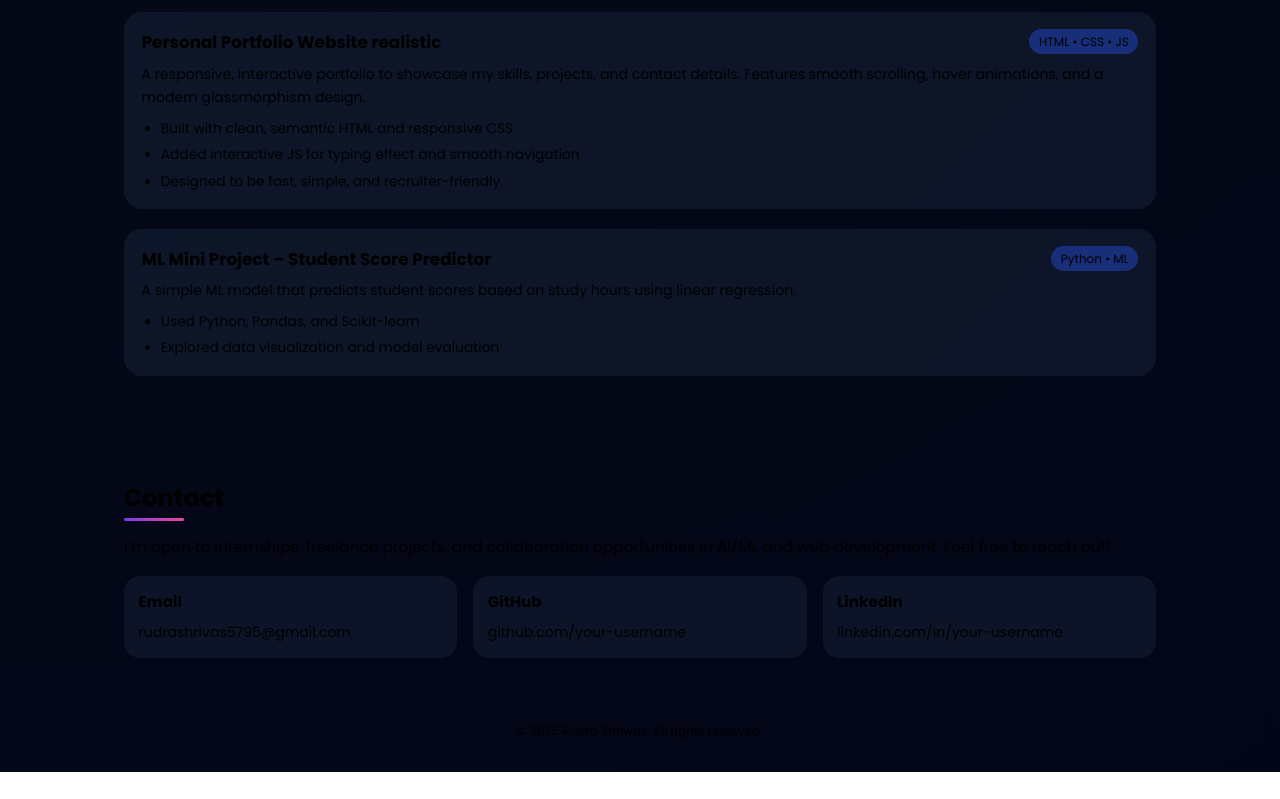
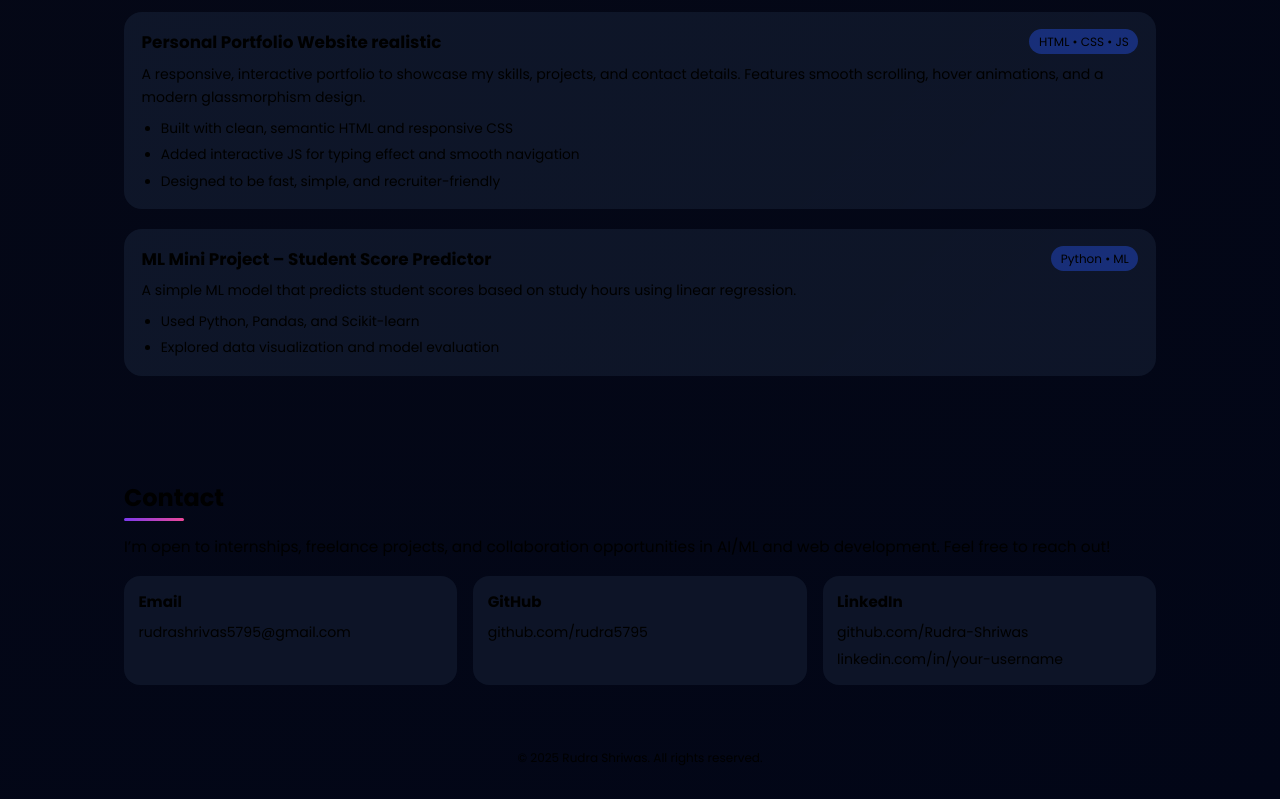
Before and after one commit to Rudra5795/resume-portfolio, a plain HTML site: page index.html in a window 1280 px wide. Shown: the part 1184-1983 px from the top of the page. Before the commit the page ends 1956 px from the top, so only its background shows below. Drawn offline with Linux system fonts and the light colour scheme.

Commit message:
change colours and some

```diff
--- a/index.html
+++ b/index.html
@@ -157,11 +157,13 @@
                     </div>
                     <div class="contact-item">
                         <h3>GitHub</h3>
-                        <a href="#" target="_blank">github.com/your-username</a>
+                        <a href="#" target="_blank">github.com/rudra5795</a>
                     </div>
+
                     <div class="contact-item">
                         <h3>LinkedIn</h3>
-                        <a href="#" target="_blank">linkedin.com/in/your-username</a>
+                        <a href="https://www.linkedin.com/in/rudra-shriwas-460633397?utm_source=share&utm_campaign=share_via&utm_content=profile&utm_medium=android_app" target="_blank">github.com/Rudra-Shriwas</a>
+                        <a href="" target="_blank">linkedin.com/in/your-username</a>
                     </div>
                 </div>
             </div>
```
